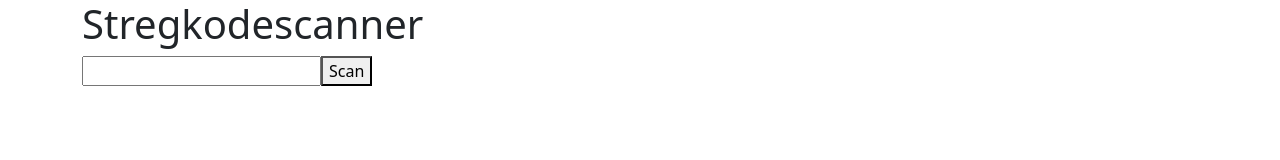
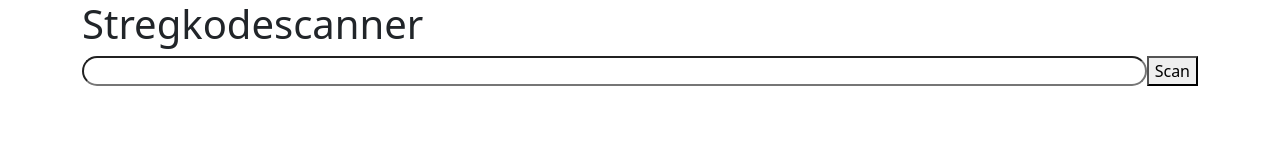
Before and after one commit to ohjenssen/foodApp, a website: page index.html in a window 1280 px wide. Drawn offline with nearby package versions, Linux system fonts and the light colour scheme; files that its build step writes are made by us from their sources.

Commit message:
searchbar styling

```diff
--- a/css/styles.scss
+++ b/css/styles.scss
@@ -28,6 +28,15 @@ $theme-colors: map-merge($theme-colors, $custom-colors);
 
 .searchContainer {
     display: flex;
+}
+
+.searchForm {
+    width: 100%;
+}
+
+.searchBar {
+    width: 100%;
+    border-radius: 20px;
 }
 
 .cardContainer {
--- a/index.html
+++ b/index.html
@@ -18,8 +18,8 @@
 
         <h1>Stregkodescanner</h1>
         <div class="searchContainer">
-            <form id="searchForm" class="">
-                <input type="text" id="search">
+            <form id="searchForm" class="searchForm">
+                <input type="text" id="search" class="searchBar">
             </form>
             <button id="barcodeBtn">Scan</button>
         </div>
```
